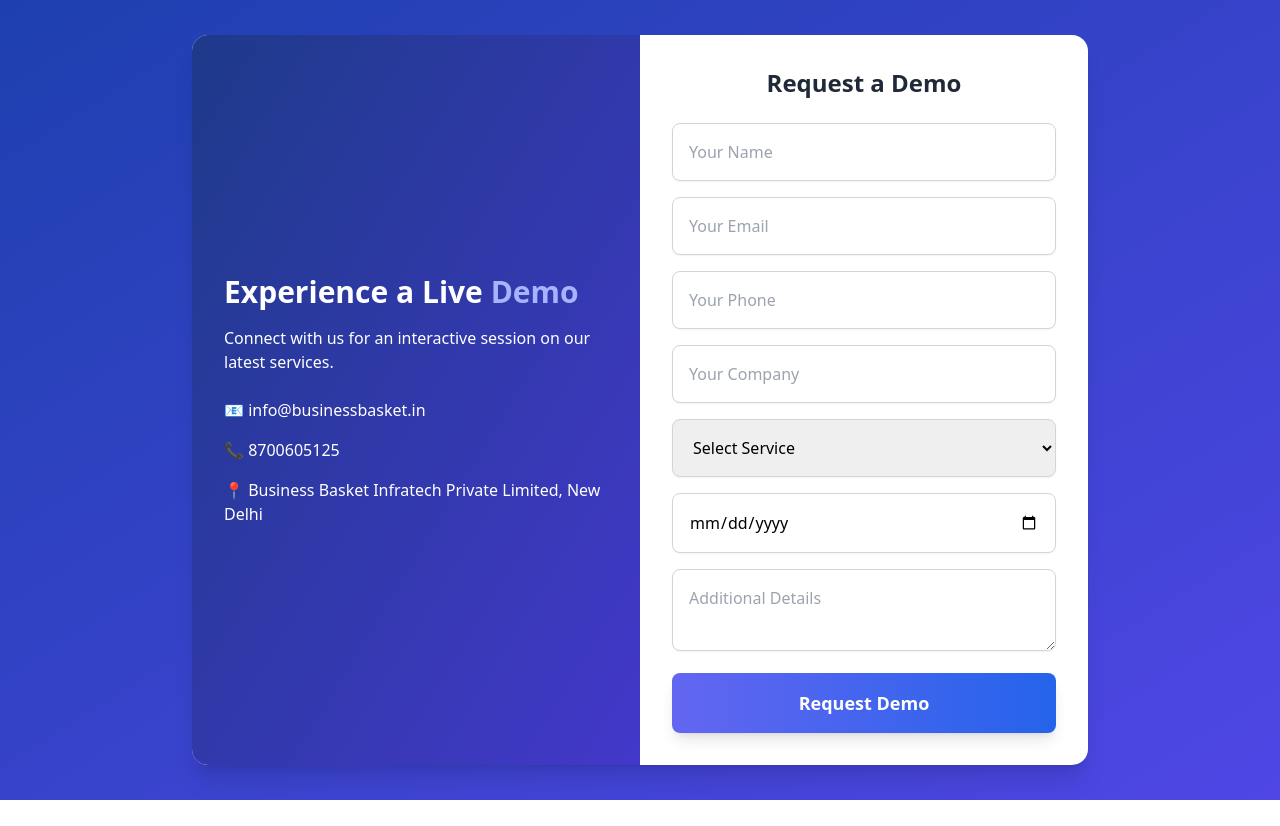
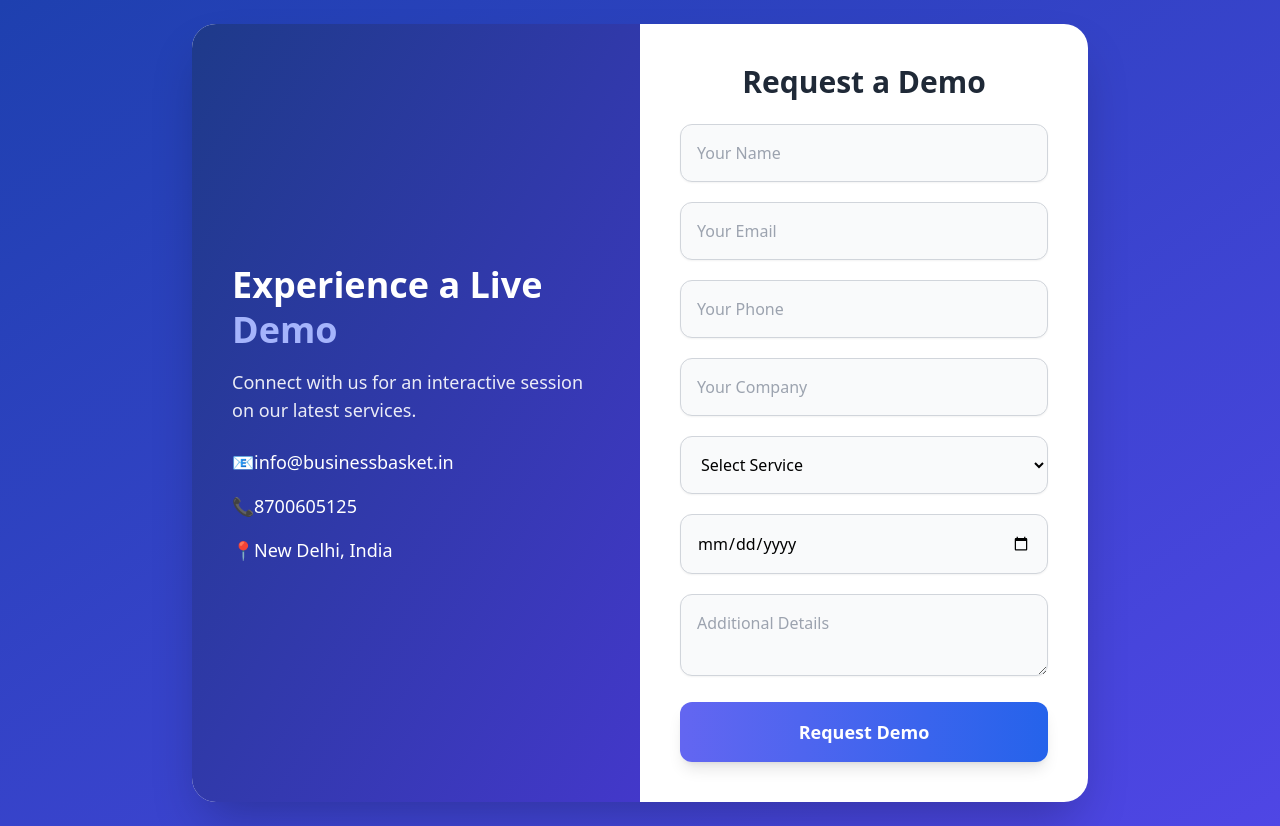
Before and after one commit to harryhritik12/home, a React (Create React App) app: page /request-demo in a window 1280 px wide. Before the commit the page ends 800 px from the top, so only its background shows below. Built offline with nearby package versions, Linux system fonts and the light colour scheme.

Commit message:
improved the ui

```diff
--- a/package.json
+++ b/package.json
@@ -12,6 +12,7 @@
     "framer-motion": "^12.4.10",
     "react": "^19.0.0",
     "react-animation-on-scroll": "^5.1.0",
+    "react-datepicker": "^8.2.1",
     "react-dom": "^19.0.0",
     "react-icons": "^5.5.0",
     "react-router-dom": "^7.2.0",
--- a/src/page/BookAppointment.jsx
+++ b/src/page/BookAppointment.jsx
@@ -51,55 +51,72 @@ const BookAppointment = () => {
         initial={{ opacity: 0, y: -50 }}
         animate={{ opacity: 1, y: 0 }}
         transition={{ duration: 0.8 }}
-        className="w-full max-w-4xl flex flex-col md:flex-row bg-white rounded-2xl shadow-xl overflow-hidden"
+        className="w-full max-w-4xl flex flex-col md:flex-row bg-white rounded-3xl shadow-2xl overflow-hidden"
       >
-        <div className="md:w-1/2 bg-gradient-to-br from-purple-900 to-pink-700 p-8 flex flex-col justify-center text-white">
+        {/* Left Section */}
+        <div className="md:w-1/2 bg-gradient-to-br from-purple-900 to-pink-700 p-10 flex flex-col justify-center text-white">
           <motion.h2
             initial={{ opacity: 0, x: -20 }}
             animate={{ opacity: 1, x: 0 }}
             transition={{ duration: 0.8 }}
-            className="text-3xl font-bold"
+            className="text-4xl font-extrabold leading-tight"
           >
-            Let's discuss something <span className="text-pink-300">cool</span> together
+            Let's discuss something <span className="text-pink-300">amazing</span> together.
           </motion.h2>
-          <p className="mt-4">Contact us for expert solutions in web development, mobile app development, and more.</p>
-          <div className="mt-6 space-y-4">
-            <p className="flex items-center space-x-2">📧 info@businessbasket.in</p>
-            <p className="flex items-center space-x-2">📞 8700605125</p>
-            <p className="flex items-center space-x-2">📍 Business Basket Infratech Private Limited, New Delhi</p>
+          <p className="mt-4 text-lg opacity-90">
+            Book an appointment and let's bring your ideas to life.
+          </p>
+          <div className="mt-6 space-y-4 text-lg">
+            <p className="flex items-center space-x-2">📧 <span className="font-medium">info@businessbasket.in</span></p>
+            <p className="flex items-center space-x-2">📞 <span className="font-medium">8700605125</span></p>
+            <p className="flex items-center space-x-2">📍 <span className="font-medium">New Delhi, India</span></p>
           </div>
         </div>
-        <div className="md:w-1/2 p-8">
-          <h2 className="text-2xl font-bold text-gray-800 text-center">Book an Appointment</h2>
+
+        {/* Right Section - Form */}
+        <div className="md:w-1/2 p-10">
+          <h2 className="text-3xl font-bold text-gray-800 text-center">Book an Appointment</h2>
           <motion.form
             initial={{ opacity: 0, y: 20 }}
             animate={{ opacity: 1, y: 0 }}
             transition={{ duration: 0.8, delay: 0.2 }}
             onSubmit={handleSubmit}
-            className="space-y-4 mt-6"
+            className="space-y-5 mt-6"
           >
-            <input type="text" name="name" placeholder="Your Name" value={formData.name} onChange={handleChange} required className="w-full p-4 border border-gray-300 rounded-lg focus:ring-2 focus:ring-pink-500 focus:border-pink-500 shadow-sm" />
-            <input type="email" name="email" placeholder="Your Email" value={formData.email} onChange={handleChange} required className="w-full p-4 border border-gray-300 rounded-lg focus:ring-2 focus:ring-pink-500 focus:border-pink-500 shadow-sm" />
-            <input type="tel" name="phone" placeholder="Your Phone" value={formData.phone} onChange={handleChange} required className="w-full p-4 border border-gray-300 rounded-lg focus:ring-2 focus:ring-pink-500 focus:border-pink-500 shadow-sm" />
-            <select name="service" value={formData.service} onChange={handleChange} required className="w-full p-4 border border-gray-300 rounded-lg focus:ring-2 focus:ring-pink-500 focus:border-pink-500 shadow-sm">
+            <input type="text" name="name" placeholder="Your Name" value={formData.name} onChange={handleChange} required className="w-full p-4 border border-gray-300 rounded-xl focus:ring-2 focus:ring-pink-500 focus:border-pink-500 shadow-sm bg-gray-50" />
+            <input type="email" name="email" placeholder="Your Email" value={formData.email} onChange={handleChange} required className="w-full p-4 border border-gray-300 rounded-xl focus:ring-2 focus:ring-pink-500 focus:border-pink-500 shadow-sm bg-gray-50" />
+            <input type="tel" name="phone" placeholder="Your Phone" value={formData.phone} onChange={handleChange} required className="w-full p-4 border border-gray-300 rounded-xl focus:ring-2 focus:ring-pink-500 focus:border-pink-500 shadow-sm bg-gray-50" />
+
+            <select name="service" value={formData.service} onChange={handleChange} required className="w-full p-4 border border-gray-300 rounded-xl focus:ring-2 focus:ring-pink-500 focus:border-pink-500 shadow-sm bg-gray-50">
               <option value="">Select Service</option>
               <option value="Web Development">Web Development</option>
               <option value="Mobile App Development">Mobile App Development</option>
               <option value="Website Creation">Website Creation</option>
               <option value="WebGIS - Land Management">WebGIS - Land Management</option>
             </select>
+
             <div className="flex flex-col md:flex-row gap-4">
-              <input type="date" name="date" value={formData.date} onChange={handleChange} required className="w-full p-4 border border-gray-300 rounded-lg focus:ring-2 focus:ring-pink-500 focus:border-pink-500 shadow-sm" />
-              <input type="time" name="time" value={formData.time} onChange={handleChange} required className="w-full p-4 border border-gray-300 rounded-lg focus:ring-2 focus:ring-pink-500 focus:border-pink-500 shadow-sm" />
+              <input
+                type="date"
+                name="date"
+                value={formData.date}
+                onChange={handleChange}
+                required
+                min={new Date().toISOString().split("T")[0]}
+                className="w-full p-4 border border-gray-300 rounded-xl focus:ring-2 focus:ring-pink-500 focus:border-pink-500 shadow-sm bg-gray-50"
+              />
+              <input type="time" name="time" value={formData.time} onChange={handleChange} required className="w-full p-4 border border-gray-300 rounded-xl focus:ring-2 focus:ring-pink-500 focus:border-pink-500 shadow-sm bg-gray-50" />
             </div>
-            <textarea name="message" placeholder="Additional Details" value={formData.message} onChange={handleChange} className="w-full p-4 border border-gray-300 rounded-lg focus:ring-2 focus:ring-pink-500 focus:border-pink-500 shadow-sm"></textarea>
+
+            <textarea name="message" placeholder="Additional Details" value={formData.message} onChange={handleChange} className="w-full p-4 border border-gray-300 rounded-xl focus:ring-2 focus:ring-pink-500 focus:border-pink-500 shadow-sm bg-gray-50"></textarea>
+
             <motion.button
               whileHover={{ scale: 1.05 }}
               whileTap={{ scale: 0.95 }}
               type="submit"
-              className="w-full bg-gradient-to-r from-pink-500 to-purple-600 text-white py-4 rounded-lg font-semibold text-lg shadow-lg hover:from-pink-600 hover:to-purple-700 transition-all"
+              className="w-full bg-gradient-to-r from-pink-500 to-purple-600 text-white py-4 rounded-xl font-semibold text-lg shadow-lg hover:from-pink-600 hover:to-purple-700 transition-all"
             >
-              Send Message
+              Book Now
             </motion.button>
           </motion.form>
         </div>
--- a/src/page/DemoPage.jsx
+++ b/src/page/DemoPage.jsx
@@ -51,51 +51,68 @@ const RequestDemo = () => {
         initial={{ opacity: 0, y: -50 }}
         animate={{ opacity: 1, y: 0 }}
         transition={{ duration: 0.8 }}
-        className="w-full max-w-4xl flex flex-col md:flex-row bg-white rounded-2xl shadow-xl overflow-hidden"
+        className="w-full max-w-4xl flex flex-col md:flex-row bg-white rounded-3xl shadow-2xl overflow-hidden"
       >
-        <div className="md:w-1/2 bg-gradient-to-br from-blue-900 to-indigo-700 p-8 flex flex-col justify-center text-white">
+        {/* Left Section */}
+        <div className="md:w-1/2 bg-gradient-to-br from-blue-900 to-indigo-700 p-10 flex flex-col justify-center text-white">
           <motion.h2
             initial={{ opacity: 0, x: -20 }}
             animate={{ opacity: 1, x: 0 }}
             transition={{ duration: 0.8 }}
-            className="text-3xl font-bold"
+            className="text-4xl font-extrabold leading-tight"
           >
             Experience a Live <span className="text-indigo-300">Demo</span>
           </motion.h2>
-          <p className="mt-4">Connect with us for an interactive session on our latest services.</p>
-          <div className="mt-6 space-y-4">
-            <p className="flex items-center space-x-2">📧 info@businessbasket.in</p>
-            <p className="flex items-center space-x-2">📞 8700605125</p>
-            <p className="flex items-center space-x-2">📍 Business Basket Infratech Private Limited, New Delhi</p>
+          <p className="mt-4 text-lg opacity-90">
+            Connect with us for an interactive session on our latest services.
+          </p>
+          <div className="mt-6 space-y-4 text-lg">
+            <p className="flex items-center space-x-2">📧 <span className="font-medium">info@businessbasket.in</span></p>
+            <p className="flex items-center space-x-2">📞 <span className="font-medium">8700605125</span></p>
+            <p className="flex items-center space-x-2">📍 <span className="font-medium">New Delhi, India</span></p>
           </div>
         </div>
-        <div className="md:w-1/2 p-8">
-          <h2 className="text-2xl font-bold text-gray-800 text-center">Request a Demo</h2>
+
+        {/* Right Section - Form */}
+        <div className="md:w-1/2 p-10">
+          <h2 className="text-3xl font-bold text-gray-800 text-center">Request a Demo</h2>
           <motion.form
             initial={{ opacity: 0, y: 20 }}
             animate={{ opacity: 1, y: 0 }}
             transition={{ duration: 0.8, delay: 0.2 }}
             onSubmit={handleSubmit}
-            className="space-y-4 mt-6"
+            className="space-y-5 mt-6"
           >
-            <input type="text" name="name" placeholder="Your Name" value={formData.name} onChange={handleChange} required className="w-full p-4 border border-gray-300 rounded-lg focus:ring-2 focus:ring-indigo-500 focus:border-indigo-500 shadow-sm" />
-            <input type="email" name="email" placeholder="Your Email" value={formData.email} onChange={handleChange} required className="w-full p-4 border border-gray-300 rounded-lg focus:ring-2 focus:ring-indigo-500 focus:border-indigo-500 shadow-sm" />
-            <input type="tel" name="phone" placeholder="Your Phone" value={formData.phone} onChange={handleChange} required className="w-full p-4 border border-gray-300 rounded-lg focus:ring-2 focus:ring-indigo-500 focus:border-indigo-500 shadow-sm" />
-            <input type="text" name="company" placeholder="Your Company" value={formData.company} onChange={handleChange} required className="w-full p-4 border border-gray-300 rounded-lg focus:ring-2 focus:ring-indigo-500 focus:border-indigo-500 shadow-sm" />
-            <select name="service" value={formData.service} onChange={handleChange} required className="w-full p-4 border border-gray-300 rounded-lg focus:ring-2 focus:ring-indigo-500 focus:border-indigo-500 shadow-sm">
+            <input type="text" name="name" placeholder="Your Name" value={formData.name} onChange={handleChange} required className="w-full p-4 border border-gray-300 rounded-xl focus:ring-2 focus:ring-indigo-500 focus:border-indigo-500 shadow-sm bg-gray-50" />
+            <input type="email" name="email" placeholder="Your Email" value={formData.email} onChange={handleChange} required className="w-full p-4 border border-gray-300 rounded-xl focus:ring-2 focus:ring-indigo-500 focus:border-indigo-500 shadow-sm bg-gray-50" />
+            <input type="tel" name="phone" placeholder="Your Phone" value={formData.phone} onChange={handleChange} required className="w-full p-4 border border-gray-300 rounded-xl focus:ring-2 focus:ring-indigo-500 focus:border-indigo-500 shadow-sm bg-gray-50" />
+            <input type="text" name="company" placeholder="Your Company" value={formData.company} onChange={handleChange} required className="w-full p-4 border border-gray-300 rounded-xl focus:ring-2 focus:ring-indigo-500 focus:border-indigo-500 shadow-sm bg-gray-50" />
+
+            <select name="service" value={formData.service} onChange={handleChange} required className="w-full p-4 border border-gray-300 rounded-xl focus:ring-2 focus:ring-indigo-500 focus:border-indigo-500 shadow-sm bg-gray-50">
               <option value="">Select Service</option>
               <option value="Web Development">Web Development</option>
               <option value="Mobile App Development">Mobile App Development</option>
               <option value="Website Creation">Website Creation</option>
               <option value="WebGIS - Land Management">WebGIS - Land Management</option>
             </select>
-            <input type="date" name="date" value={formData.date} onChange={handleChange} required className="w-full p-4 border border-gray-300 rounded-lg focus:ring-2 focus:ring-indigo-500 focus:border-indigo-500 shadow-sm" />
-            <textarea name="message" placeholder="Additional Details" value={formData.message} onChange={handleChange} className="w-full p-4 border border-gray-300 rounded-lg focus:ring-2 focus:ring-indigo-500 focus:border-indigo-500 shadow-sm"></textarea>
+
+            <input
+              type="date"
+              name="date"
+              value={formData.date}
+              onChange={handleChange}
+              required
+              min={new Date().toISOString().split("T")[0]}
+              className="w-full p-4 border border-gray-300 rounded-xl focus:ring-2 focus:ring-indigo-500 focus:border-indigo-500 shadow-sm bg-gray-50"
+            />
+
+            <textarea name="message" placeholder="Additional Details" value={formData.message} onChange={handleChange} className="w-full p-4 border border-gray-300 rounded-xl focus:ring-2 focus:ring-indigo-500 focus:border-indigo-500 shadow-sm bg-gray-50"></textarea>
+
             <motion.button
               whileHover={{ scale: 1.05 }}
               whileTap={{ scale: 0.95 }}
               type="submit"
-              className="w-full bg-gradient-to-r from-indigo-500 to-blue-600 text-white py-4 rounded-lg font-semibold text-lg shadow-lg hover:from-indigo-600 hover:to-blue-700 transition-all"
+              className="w-full bg-gradient-to-r from-indigo-500 to-blue-600 text-white py-4 rounded-xl font-semibold text-lg shadow-lg hover:from-indigo-600 hover:to-blue-700 transition-all"
             >
               Request Demo
             </motion.button>
```
Also changed, not shown: src/components/DevelopmentServices.jsx (+52 -29 lines), 1 other file (tests, documents, lock files or other folders).
